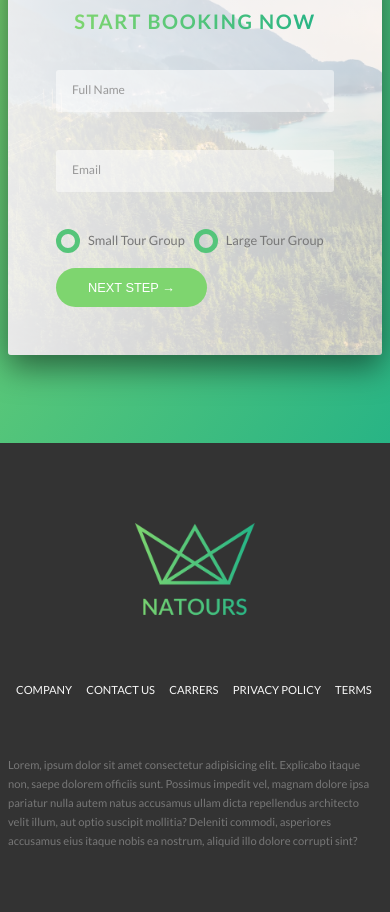
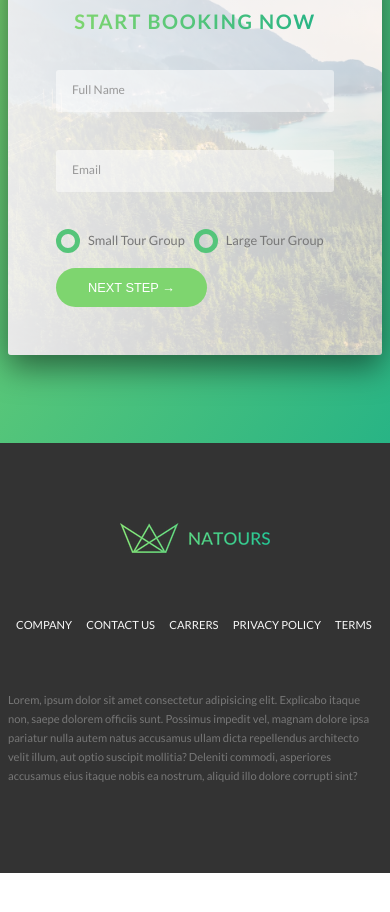
Before and after one commit to akshitkumar450/Natours, a website: page index.html in a window 390 px wide. Shown: the part 6246-7158 px from the top of the page. After the commit the page ends 7119 px from the top, so only its background shows below. Drawn offline with Linux system fonts and the light colour scheme.

Commit message:
responsive images  using art direction and density switching

```diff
--- a/index.html
+++ b/index.html
@@ -318,7 +318,13 @@
         </main>
         <footer class="footer">
             <div class="footer__logo-box">
-                <img src="img/logo-green-2x.png" alt="footer logo" class="footer__logo">
+
+                <picture  class="footer__logo">
+                    <source srcset="img/logo-green-small-1x.png 1x, img/logo-green-small-2x.png 2x"
+                             media="(max-width:37.5em)">
+                        <img srcset="img/logo-green-1x.png 1x, img/logo-green-2x.png 2x" alt="footer logo" >
+
+                </picture>
             </div>
             <div class="row">
                 <div class="col-1-of-2" >
```
